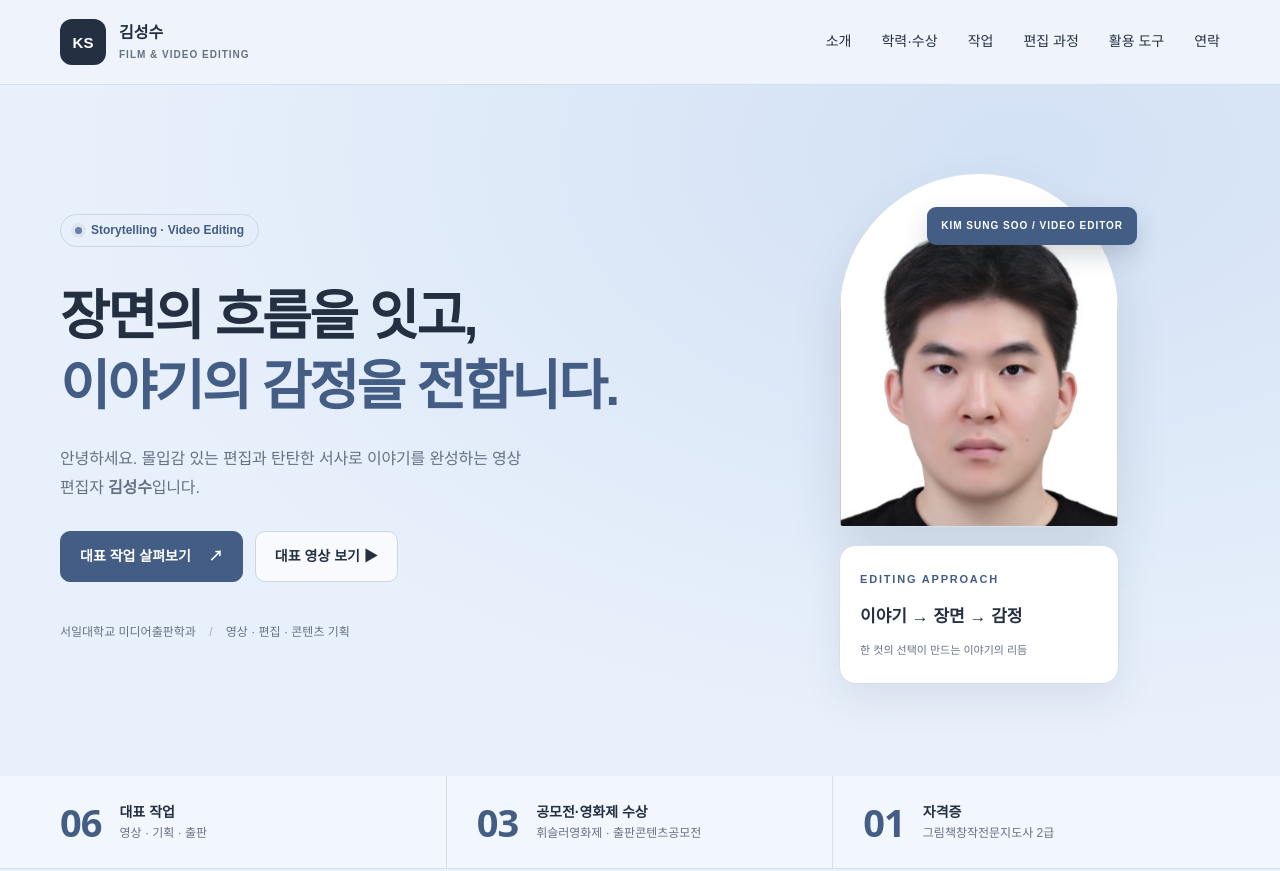
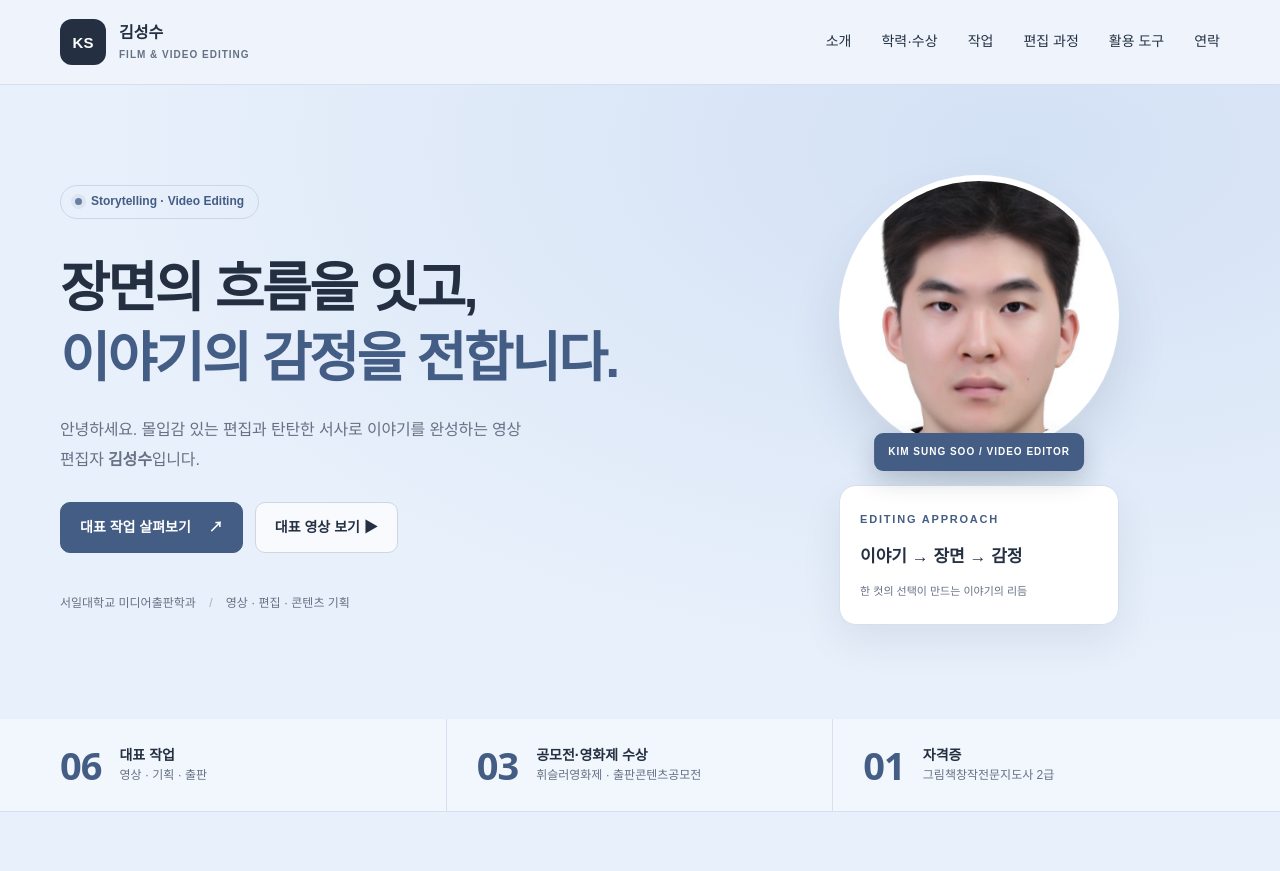
Before and after one commit to Steven111387/portfolio, a plain HTML site: page index.html in a window 1280 px wide. Shown: the top 871 px of the page. Drawn offline with Linux system fonts and the light colour scheme.

Commit message:
Round portrait frame with centered name badge

```diff
--- a/index.html
+++ b/index.html
@@ -1,5 +1,5 @@
 <!DOCTYPE html>
-<html lang="ko"><head><meta charset="UTF-8"><meta name="viewport" content="width=device-width,initial-scale=1"><meta name="description" content="김성수의 영상 편집 포트폴리오. 단편 영상부터 출판·미디어 콘텐츠까지, 서사와 편집으로 감정을 전합니다."><title>김성수 | 영상 편집 포트폴리오</title><link rel="stylesheet" href="style.css?v=10"><script defer src="script.js?v=9"></script><link rel="stylesheet" href="effects.css?v=1"><script defer src="effects.js?v=3"></script></head>
+<html lang="ko"><head><meta charset="UTF-8"><meta name="viewport" content="width=device-width,initial-scale=1"><meta name="description" content="김성수의 영상 편집 포트폴리오. 단편 영상부터 출판·미디어 콘텐츠까지, 서사와 편집으로 감정을 전합니다."><title>김성수 | 영상 편집 포트폴리오</title><link rel="stylesheet" href="style.css?v=14"><script defer src="script.js?v=9"></script><link rel="stylesheet" href="effects.css?v=1"><script defer src="effects.js?v=3"></script></head>
 <body><a class="skip" href="#main">본문 바로가기</a><header><div class="wrap nav"><a class="brand" href="#"><b>KS</b><span>김성수<small>FILM & VIDEO EDITING</small></span></a><button id="menu" aria-label="메뉴 열기" aria-expanded="false">☰</button><nav id="nav"><a href="#about">소개</a><a href="#education">학력·수상</a><a href="#projects">작업</a><a href="#process">편집 과정</a><a href="#skills">활용 도구</a><a href="#contact">연락</a></nav></div></header>
 <main id="main"><section class="hero"><div class="wrap hero-grid"><div><p class="pill"><i></i> Storytelling · Video Editing</p><h1>장면의 흐름을 잇고,<br><em>이야기의 감정을 전합니다.</em></h1><p class="intro">안녕하세요. 몰입감 있는 편집과 탄탄한 서사로 이야기를 완성하는 영상 편집자 <strong>김성수</strong>입니다.</p><div class="actions"><a class="button" href="#projects">대표 작업 살펴보기 <span>↗</span></a><a class="button light" href="#projects" data-open-work="5">대표 영상 보기 ▶</a></div><p class="meta">서일대학교 미디어출판학과 <span>/</span> 영상 · 편집 · 콘텐츠 기획</p></div><div class="hero-visual"><div class="arch"><img src="assets/portrait-original.png" alt="김성수 포트폴리오 프로필 사진"></div><span class="visual-label">KIM SUNG SOO / VIDEO EDITOR</span><div class="floating"><small>EDITING APPROACH</small><strong>이야기 → 장면 → 감정</strong><p>한 컷의 선택이 만드는 이야기의 리듬</p></div><span class="frame-number">FILM & VIDEO EDITING</span></div></div></section>
 <div class="stats"><div class="wrap stats-grid"><div><strong>06</strong><span><b>대표 작업</b>영상 · 기획 · 출판</span></div><div><strong>03</strong><span><b>공모전·영화제 수상</b>휘슬러영화제 · 출판콘텐츠공모전</span></div><div><strong>01</strong><span><b>자격증</b>그림책창작전문지도사 2급</span></div></div></div>
--- a/style.css
+++ b/style.css
@@ -84,6 +84,11 @@
 /* Slightly smaller portrait. */
 .hero-visual{width:min(100%,280px)}
 @media(max-width:960px){.hero-visual{width:min(100%,280px)}}
+/* Round portrait frame (the ID photo ends at the shoulders, which a circle frames naturally). */
+.arch{border-radius:50%;padding:0;aspect-ratio:1/1;border:6px solid #fff;box-shadow:0 0 0 1px var(--line),0 25px 50px #2c405522}
+.hero-visual .arch>img{width:100%;height:100%;object-fit:cover;object-position:50% 30%;transform:scale(1.06);transform-origin:50% 35%}
+.hero-visual .visual-label{top:auto;bottom:auto;right:auto;left:50%;top:calc(min(100vw - 40px,280px) - 22px);transform:translateX(-50%);white-space:nowrap}
+.hero-visual .floating{margin-top:30px}
 
 /* 2. Larger, heavier opening headline. */
 .hero h1{font-size:clamp(36px,4.4vw,54px);font-weight:800;letter-spacing:-2.4px;line-height:1.3}
```
